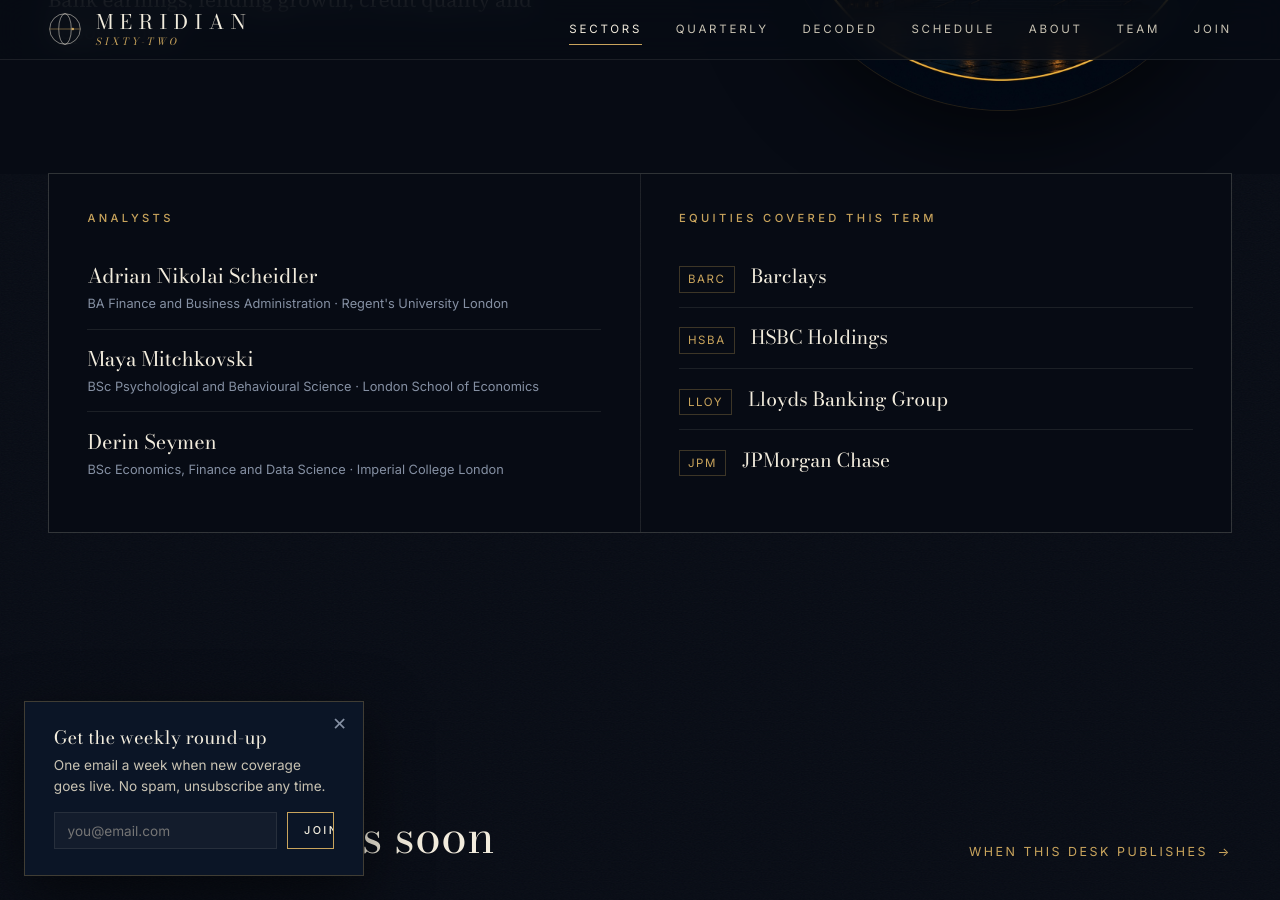
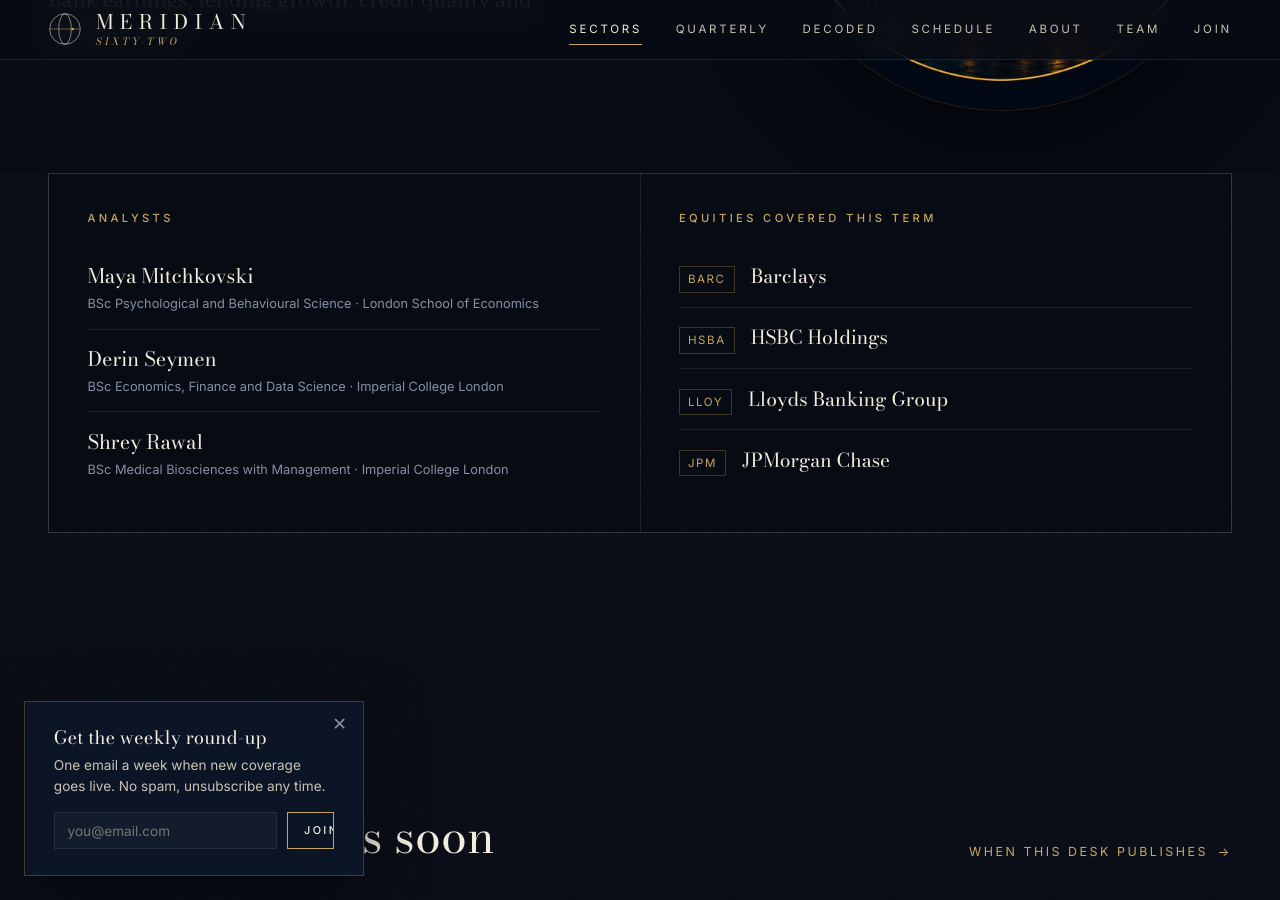
Before and after one commit to meridian62contact-lang/meridian62contact-lang.github.io, a Jekyll site: the page built from _sectors/08-financials-banks.md, in a window 1280 px wide and 900 px high, scrolled down 520 px. Built offline with Jekyll 4.4.1, drawn with Linux system fonts in a browser that asks for light colours.

Commit message:
Update 08-financials-banks.md

```diff
--- a/_sectors/08-financials-banks.md
+++ b/_sectors/08-financials-banks.md
@@ -10,14 +10,14 @@
 image: "/assets/img/sectors/08.jpg"
 
 analysts:
-  - name: "Adrian Nikolai Scheidler"
-    degree: "BA Finance and Business Administration"
-    university: "Regent's University London"
   - name: "Maya Mitchkovski"
     degree: "BSc Psychological and Behavioural Science"
     university: "London School of Economics"
   - name: "Derin Seymen"
     degree: "BSc Economics, Finance and Data Science"
+    university: "Imperial College London"
+  - name: "Shrey Rawal"
+    degree: "BSc Medical Biosciences with Management"
     university: "Imperial College London"
 
 # 3–5 companies the desk follows all term. 'watching' is the one-sentence coverage line:
```
